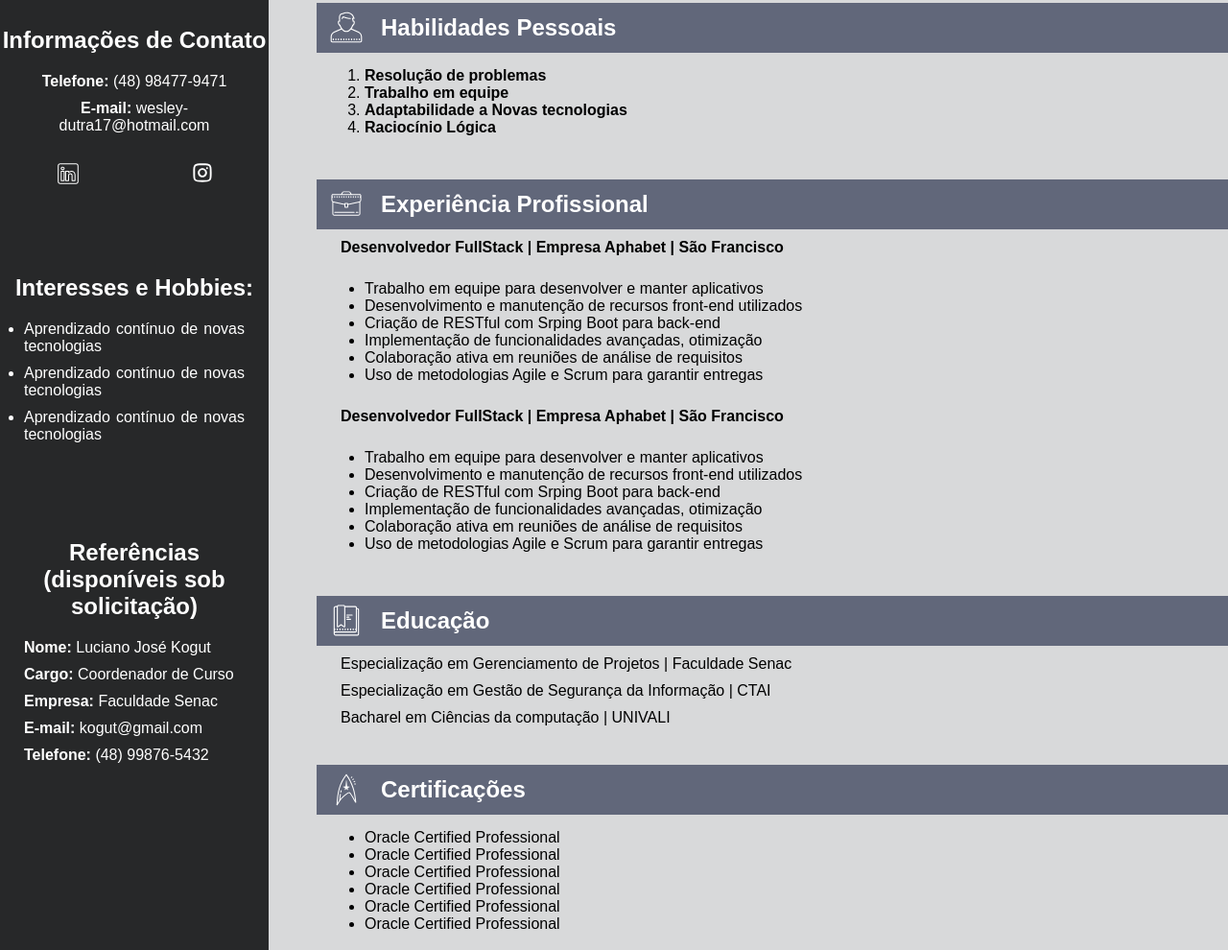
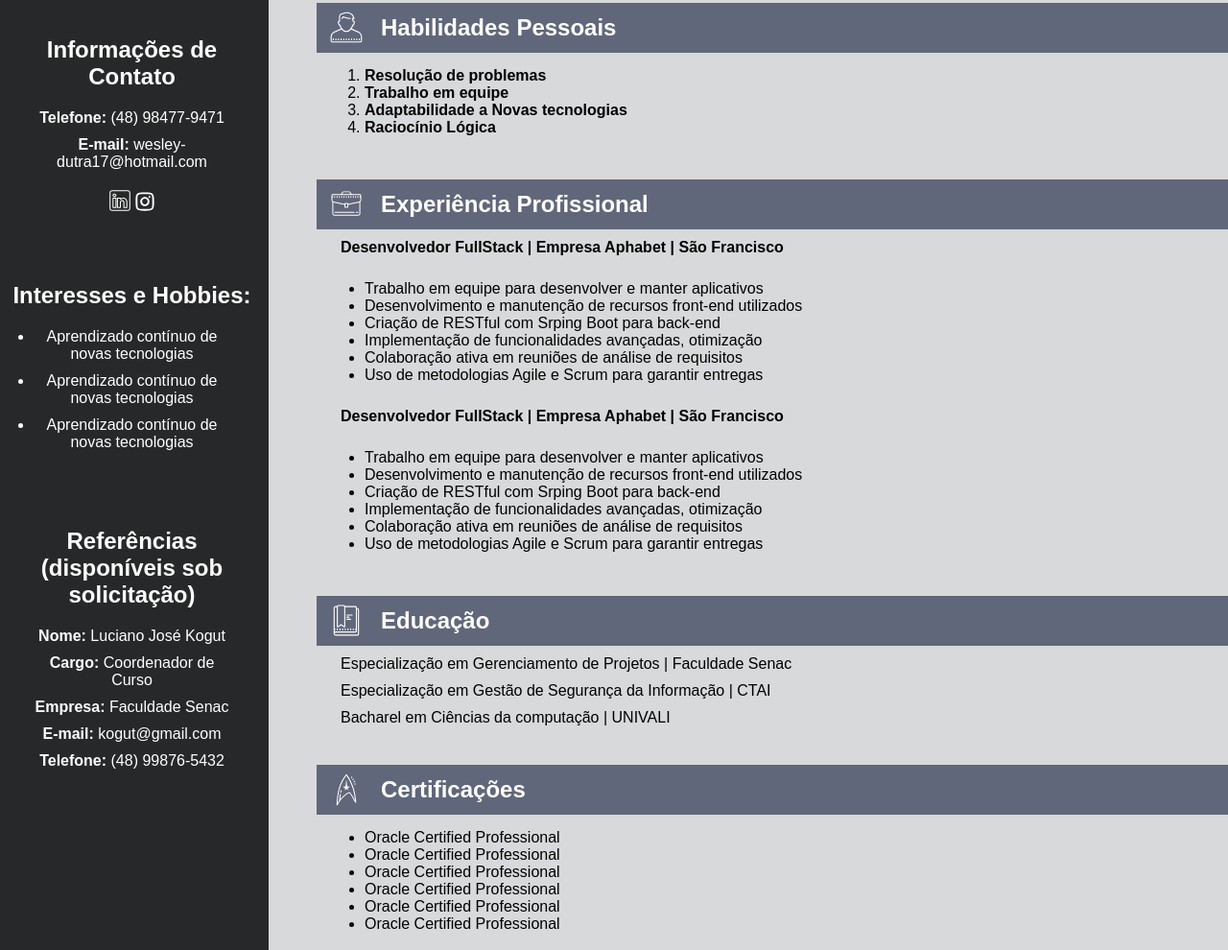
Before and after one commit to Dutra-Wesley/DW, a website: page html/curriculo.html in a window 1280 px wide. Shown: the part 343-1333 px from the top of the page at 96% size. Drawn offline with Linux system fonts and the light colour scheme; a web font is replaced by a local one.

Commit message:
some changes on the CSS

```diff
--- a/CSS/style.css
+++ b/CSS/style.css
@@ -32,7 +32,7 @@ body{
 }
 
 .foto, .contato, .interesses, .referencias{
-    padding: 40px 0px;
+    padding: 50px 15px 10px 10px;
 }
 
 .contato h2, .interesses h2, .referencias h2{
@@ -44,23 +44,21 @@ body{
 }
 
 .social {
-    display: flex;
-    justify-content: space-around;
-    margin-top: 30px;
+    margin-top: 20px;
 }
 
-.contato p, .referencias p, .educacao p, .profissional p, .projetos p{
+.contato p, .educacao p, .profissional p, .projetos p{
     margin: 10px 25px;
 }
 
 .interesses li {
     margin: 10px 25px;
-    text-align: justify;
+    text-align: center;
 }
 
 .referencias p {
     margin: 10px 25px;
-    text-align: justify;
+    text-align: center;
 }
 
 /*------------------------------------
```
